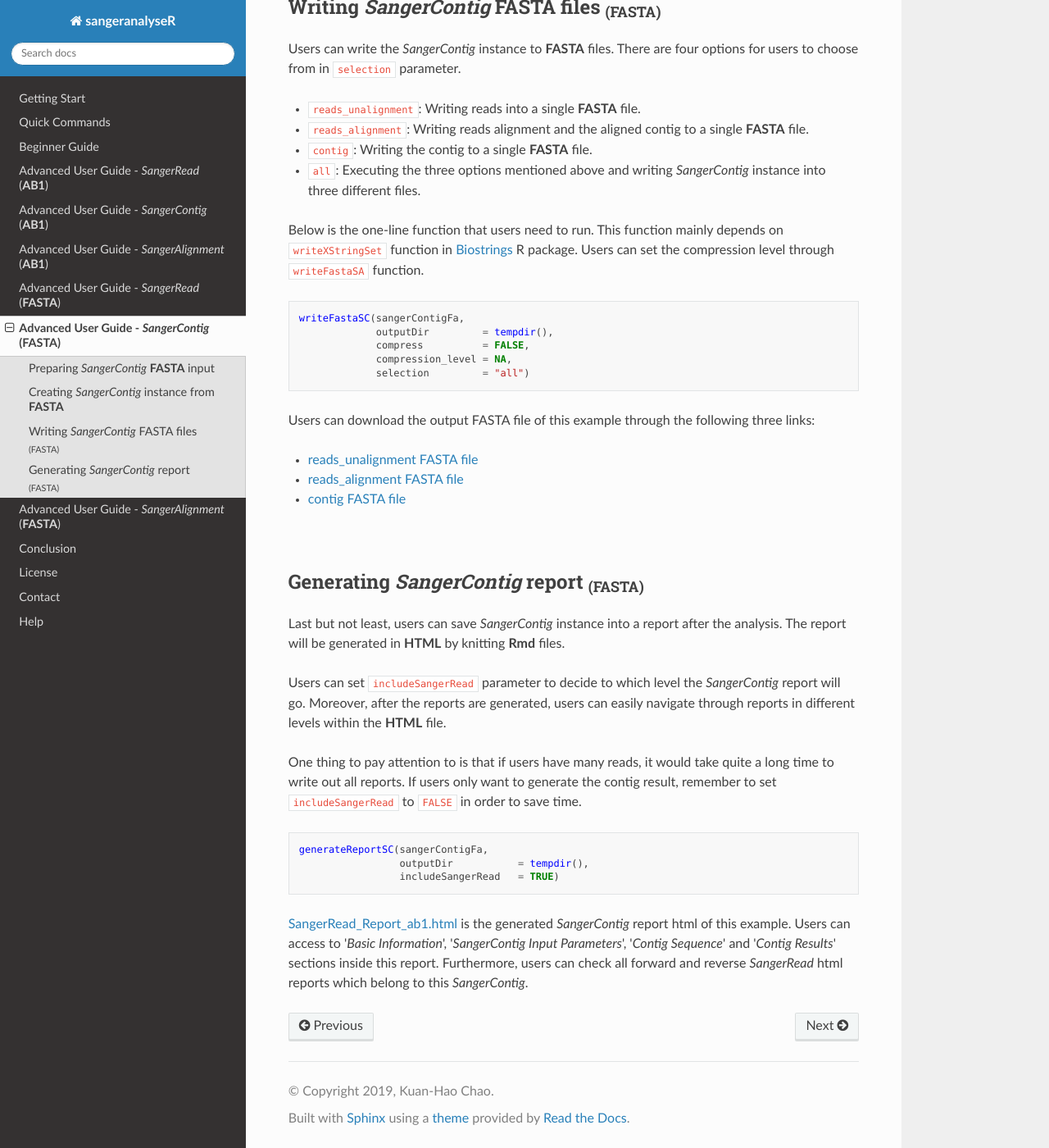
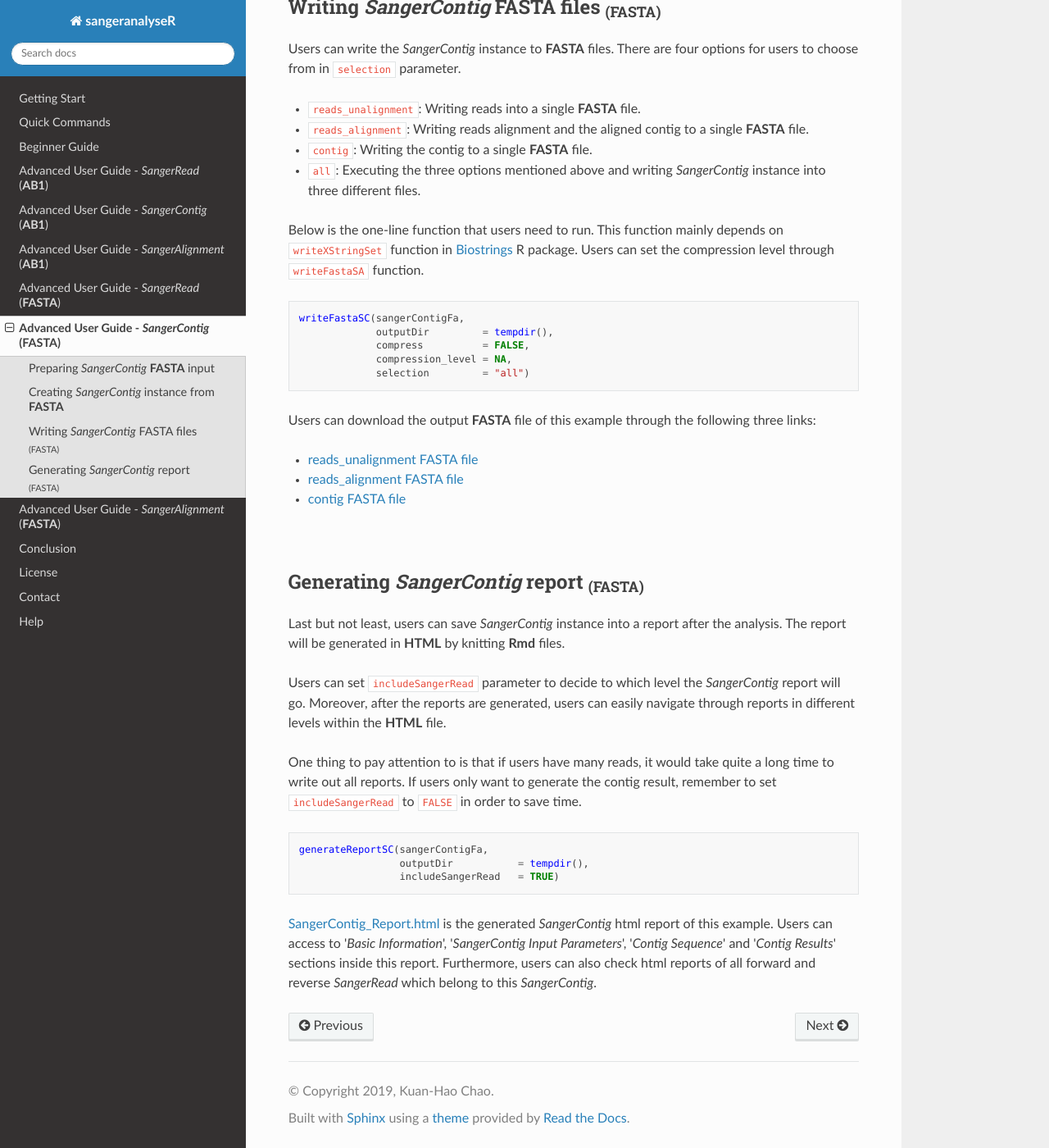
Before and after one commit to roblanf/sangeranalyseR, a Sphinx documentation site: the page built from docs/source/content/advance_user_SangerContig_fasta.rst, in a window 1280 px wide and 1400 px high, scrolled down 3303 px. Shown: the whole window at 82% size. Built offline with Sphinx 7.4.7 and the Read the Docs theme 2.0.0, drawn with Linux system fonts in a browser that asks for light colours.

Commit message:
Fix links in docs/source/content/advance_user_SangerContig_fasta.rst and docs/source/content/advance_user_SangerContig_ab1.rst

```diff
--- a/docs/source/content/advance_user_SangerContig_ab1.rst
+++ b/docs/source/content/advance_user_SangerContig_ab1.rst
@@ -316,5 +316,4 @@
                     outputDir           = tempdir(),
                     includeSangerRead   = TRUE)
 
-
-`SangerRead_Report_ab1.html <https://howardchao.github.io/sangeranalyseR_report/SangerContig/AB1/ACHLO006-09[LCO1490_t1,HCO2198_t1]/SangerContig_Report.html>`_ is the generated *SangerContig* report html of this example. Users can access to '*Basic Information*', '*SangerContig Input Parameters*', '*Contig Sequence*' and '*Contig Results*' sections inside this report. Furthermore, users can check all forward and reverse *SangerRead* html reports which belong to this *SangerContig*.
+`SangerContig_Report.html <https://howardchao.github.io/sangeranalyseR_report/SangerContig/AB1/ACHLO006-09[LCO1490_t1,HCO2198_t1]/SangerContig_Report.html>`_ is the generated *SangerContig* html report of this example. Users can access to '*Basic Information*', '*SangerContig Input Parameters*', '*Contig Sequence*' and '*Contig Results*' sections inside this report. Furthermore, users can also check html reports of all forward and reverse *SangerRead* which belong to this *SangerContig*.
--- a/docs/source/content/advance_user_SangerContig_fasta.rst
+++ b/docs/source/content/advance_user_SangerContig_fasta.rst
@@ -106,7 +106,7 @@
                 selection         = "all")
 
 
-Users can download the output FASTA file of this example through the following three links:
+Users can download the output **FASTA** file of this example through the following three links:
 
 * `reads_unalignment FASTA file <https://howardchao.github.io/sangeranalyseR_report/SangerContig/FASTA/ACHLO006-09[LCO1490_t1,HCO2198_t1]_reads_unalignment.fa>`_
 * `reads_alignment FASTA file <https://howardchao.github.io/sangeranalyseR_report/SangerContig/FASTA/ACHLO006-09[LCO1490_t1,HCO2198_t1]_reads_alignment.fa>`_
@@ -129,4 +129,4 @@
                     outputDir           = tempdir(),
                     includeSangerRead   = TRUE)
 
-`SangerRead_Report_ab1.html <https://howardchao.github.io/sangeranalyseR_report/SangerContig/FASTA/ACHLO006-09[LCO1490_t1,HCO2198_t1]/SangerContig_Report.html>`_ is the generated *SangerContig* report html of this example. Users can access to '*Basic Information*', '*SangerContig Input Parameters*', '*Contig Sequence*' and '*Contig Results*' sections inside this report. Furthermore, users can check all forward and reverse *SangerRead* html reports which belong to this *SangerContig*.
+`SangerContig_Report.html <https://howardchao.github.io/sangeranalyseR_report/SangerContig/FASTA/ACHLO006-09[LCO1490_t1,HCO2198_t1]/SangerContig_Report.html>`_ is the generated *SangerContig* html report of this example. Users can access to '*Basic Information*', '*SangerContig Input Parameters*', '*Contig Sequence*' and '*Contig Results*' sections inside this report. Furthermore, users can also check html reports of all forward and reverse *SangerRead* which belong to this *SangerContig*.
```
